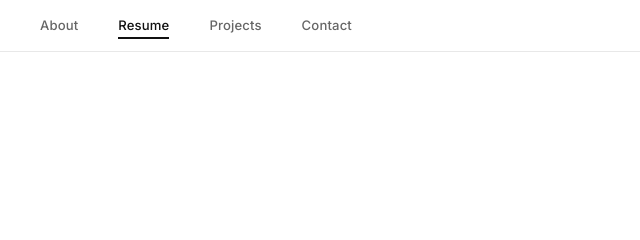
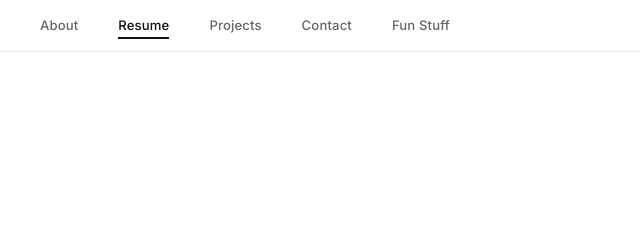
Before and after one commit to lalala2932/Portfolio_de_Sheng_Cui.github.io, a plain HTML site: page resume.html in a window 1280 px wide. Shown: the top 240 px of the page, 0-640 px from the left. Drawn offline with Linux system fonts and the light colour scheme.

Commit message:
Update resume.html

```diff
--- a/resume.html
+++ b/resume.html
@@ -77,6 +77,7 @@
   <a href="resume.html" class="active">Resume</a>
   <a href="projects.html">Projects</a>
   <a href="contact.html">Contact</a>
+  <a href="fun.html">Fun Stuff</a>
 </nav>
 
 <div class="page">
```
